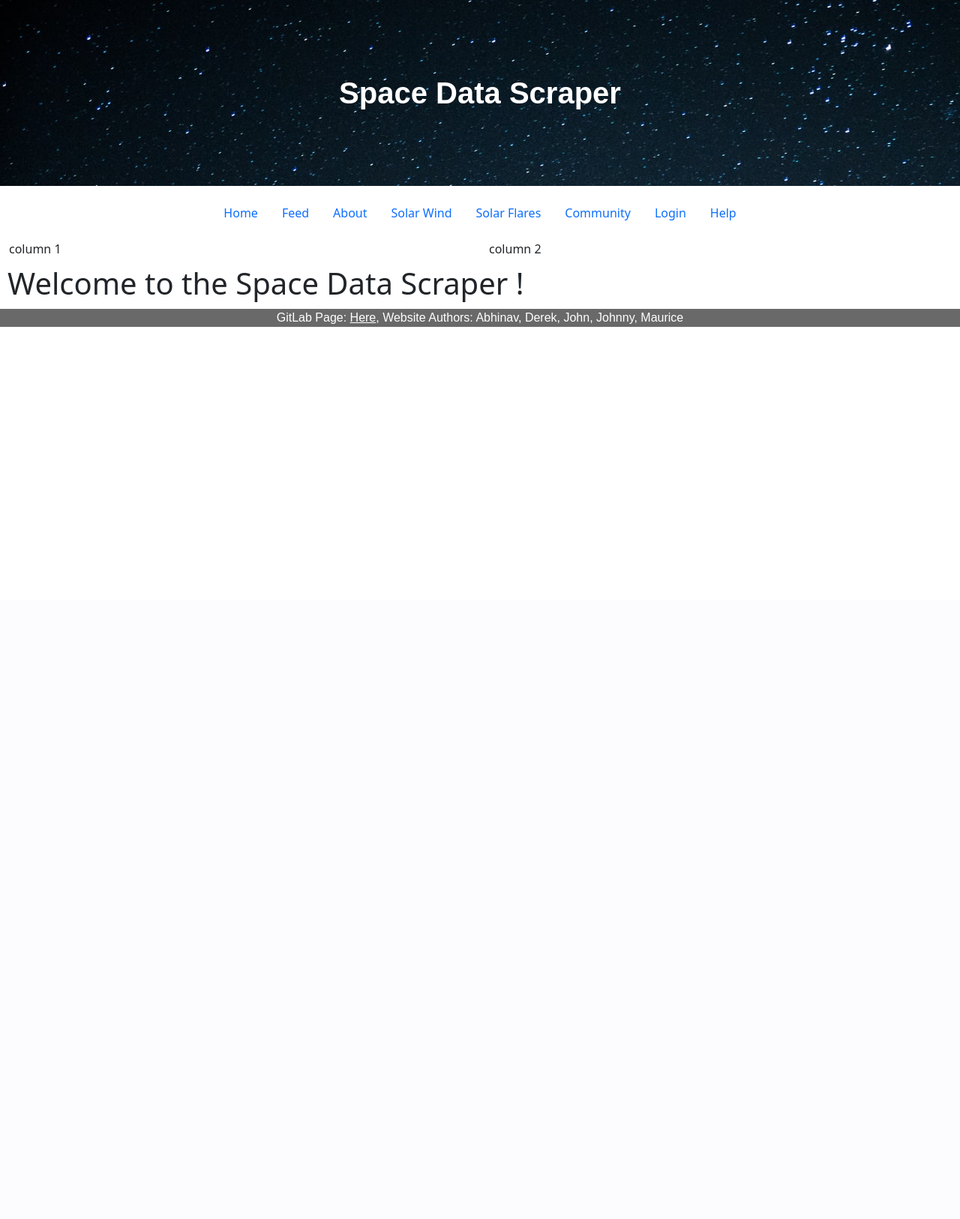
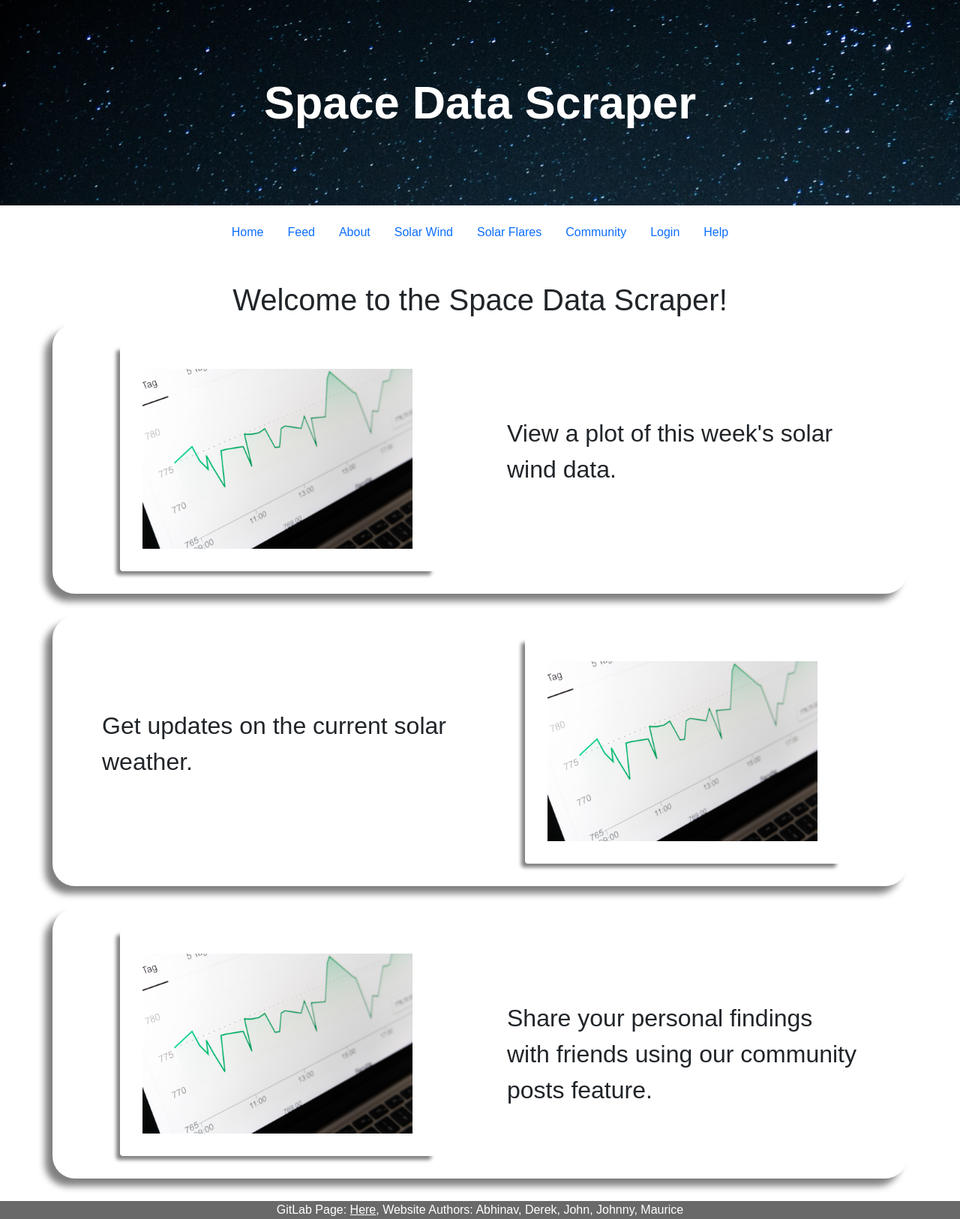
Before and after one commit to jcsantoto/cmsc435-space-data-scraper, a Flask app: page / in a window 1280 px wide. Shown: the whole page at 75% size. Before the commit the page ends 436 px from the top, so only its background shows below. Run offline with Flask 2, Linux system fonts and the light colour scheme.

Commit message:
Updated home page with better styling and some informational cards

```diff
--- a/src/flask_app.py
+++ b/src/flask_app.py
@@ -8,7 +8,7 @@ app = Flask(__name__)
 
 @app.route("/")
 def home():
-    return render_template("template.html")
+    return render_template("index.html")
 
 
 #@app.errorhandler(Exception)
--- a/src/static/styles/template.css
+++ b/src/static/styles/template.css
@@ -1,37 +1,21 @@
 .title-banner h1 {
     text-align: center;
     color: white;
+
     font-family:sans-serif;
+    font-size: 46pt;
+
     width: 100%;
     padding: 100px;
     margin: 0px;
 }
 
 body {
-
+    font-family: sans-serif;
 }
 
 a {
     color: white;
-}
-
-.navBar {
-    font-family:sans-serif;
-    text-align: center;
-    width: 100%;
-    margin: 0 auto;
-    flex-direction: row;
-    display: flex;
-    justify-content: center;
-}
-
-.navButton {
-    padding: 15px;
-    width: 20%;
-    float: left;
-    text-align: center;
-    color: white;
-    background: dimGray;
 }
 
 .content {
@@ -70,5 +54,23 @@ a {
     object-fit: none;
     object-position: center;
     width: 100%;
+}
 
+.example-img img {
+    height: 300px;
+    padding: 30px;
+    box-shadow: -5px 5px 5px gray;
 }
+
+.example-text {
+    font-size: 24pt;
+    padding-top: 18%;
+}
+
+.example-row {
+    margin-bottom: 30px;
+    padding: 30px;
+    box-shadow: -10px 10px 10px gray;
+    border-radius: 30px;
+    border: 2px;
+}
--- /dev/null
+++ b/src/templates/index.html
@@ -0,0 +1,47 @@
+{% extends "template.html" %}
+
+{% block content %}
+
+<div class="container" style="text-align: center; padding-top: 20px;">
+    <h1> Welcome to the Space Data Scraper!</h1>
+</div>
+
+<div class="container">
+        <div class="row example-row">
+            <div class="col">
+                <div class="container example-img">
+                    <img src="{{url_for('static', filename='markus-winkler-placeholder-image-unsplash.jpg')}}" class="rounded mx-auto d-block" alt="solar-wind-data-example">
+                </div>
+            </div>
+            <div class="col">
+                <div class="container example-text">
+                    View a plot of this week's solar wind data.
+                </div>
+            </div>
+        </div>
+        <div class="row example-row">
+            <div class="col">
+                <div class="container example-text">
+                    Get updates on the current solar weather.
+                </div>
+            </div>
+            <div class="col">
+                <div class="container example-img">
+                    <img src="{{url_for('static', filename='markus-winkler-placeholder-image-unsplash.jpg')}}" class="rounded mx-auto d-block" alt="solar-wind-data-example">
+                </div>
+            </div>
+        </div>
+        <div class="row example-row">
+            <div class="col">
+                <div class="container example-img">
+                    <img src="{{url_for('static', filename='markus-winkler-placeholder-image-unsplash.jpg')}}" class="rounded mx-auto d-block" alt="solar-wind-data-example">
+                </div>
+            </div>
+            <div class="col">
+                <div class="container example-text">
+                    Share your personal findings with friends using our community posts feature.
+                </div>
+            </div>
+        </div>
+    </div>
+{% endblock %}
--- a/src/templates/template.html
+++ b/src/templates/template.html
@@ -48,20 +48,8 @@
         </header>
     </div>
 
-    <div class="container-fluid">
-        <div class="row">
-            <div class="col">
-                column 1
-            </div>
-            <div class="col">
-                column 2
-            </div>
-        </div>
-    </div>
-
     <div class="content">
         {% block content %}
-        <h1> Welcome to the Space Data Scraper !</h1>
         {% endblock %}
     </div>
 
```
Also changed, not shown: src/static/markus-winkler-placeholder-image-unsplash.jpg (added).
